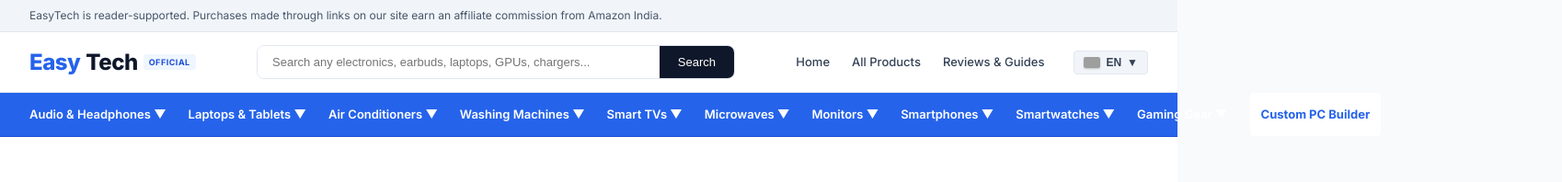
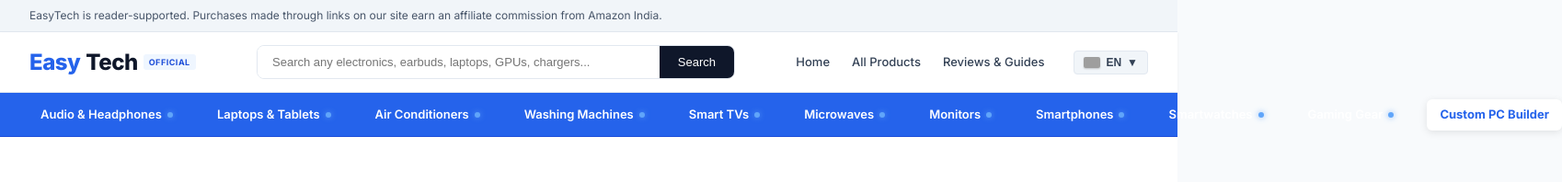
Before and after one commit to pothurikalyanram/EasyTech-store, a website: page index.html in a window 1280 px wide. Shown: the top 198 px of the page at 92% size, 1698 px wide, since content can reach past the window. Drawn offline with Linux system fonts and the light colour scheme; no server answers; grey boxes are pictures that could not be loaded.

Commit message:
Replace plain text down arrows with unique glowing LED indicator dots and glassmorphism hover pills

```diff
--- a/index.html
+++ b/index.html
@@ -71,7 +71,7 @@
     <div class="category-nav-bar">
         <div class="cat-nav-container">
             <div class="cat-nav-item cat-dropdown">
-                <span>Audio & Headphones ▼</span>
+                <span>Audio & Headphones</span>
                 <div class="cat-dropdown-menu">
                     <a href="#marketplace" class="cat-dropdown-item">TWS Wireless Earbuds</a>
                     <a href="#marketplace" class="cat-dropdown-item">Noise Canceling Headphones</a>
@@ -80,7 +80,7 @@
             </div>
 
             <div class="cat-nav-item cat-dropdown">
-                <span>Laptops & Tablets ▼</span>
+                <span>Laptops & Tablets</span>
                 <div class="cat-dropdown-menu">
                     <a href="#marketplace" class="cat-dropdown-item">Apple MacBooks & iPads</a>
                     <a href="#marketplace" class="cat-dropdown-item">Gaming Laptops</a>
@@ -89,7 +89,7 @@
             </div>
 
             <div class="cat-nav-item cat-dropdown">
-                <span>Air Conditioners ▼</span>
+                <span>Air Conditioners</span>
                 <div class="cat-dropdown-menu">
                     <a href="#marketplace" class="cat-dropdown-item">Smart Inverter ACs</a>
                     <a href="#marketplace" class="cat-dropdown-item">Split Air Conditioners</a>
@@ -98,7 +98,7 @@
             </div>
 
             <div class="cat-nav-item cat-dropdown">
-                <span>Washing Machines ▼</span>
+                <span>Washing Machines</span>
                 <div class="cat-dropdown-menu">
                     <a href="#marketplace" class="cat-dropdown-item">Front Load Fully Automatic</a>
                     <a href="#marketplace" class="cat-dropdown-item">Top Load Washing Machines</a>
@@ -107,7 +107,7 @@
             </div>
 
             <div class="cat-nav-item cat-dropdown">
-                <span>Smart TVs ▼</span>
+                <span>Smart TVs</span>
                 <div class="cat-dropdown-menu">
                     <a href="#marketplace" class="cat-dropdown-item">4K OLED & QLED Displays</a>
                     <a href="#marketplace" class="cat-dropdown-item">Budget Smart TVs</a>
@@ -116,7 +116,7 @@
             </div>
 
             <div class="cat-nav-item cat-dropdown">
-                <span>Microwaves ▼</span>
+                <span>Microwaves</span>
                 <div class="cat-dropdown-menu">
                     <a href="#marketplace" class="cat-dropdown-item">Convection Oven Microwaves</a>
                     <a href="#marketplace" class="cat-dropdown-item">Solo & Grill Microwaves</a>
@@ -124,7 +124,7 @@
             </div>
 
             <div class="cat-nav-item cat-dropdown">
-                <span>Monitors ▼</span>
+                <span>Monitors</span>
                 <div class="cat-dropdown-menu">
                     <a href="#marketplace" class="cat-dropdown-item">4K Gaming Displays</a>
                     <a href="#marketplace" class="cat-dropdown-item">Ultrawide Curved Monitors</a>
@@ -133,7 +133,7 @@
             </div>
 
             <div class="cat-nav-item cat-dropdown">
-                <span>Smartphones ▼</span>
+                <span>Smartphones</span>
                 <div class="cat-dropdown-menu">
                     <a href="#marketplace" class="cat-dropdown-item">Flagship iPhones & Androids</a>
                     <a href="#marketplace" class="cat-dropdown-item">5G Budget Performance Phones</a>
@@ -142,7 +142,7 @@
             </div>
 
             <div class="cat-nav-item cat-dropdown">
-                <span>Smartwatches ▼</span>
+                <span>Smartwatches</span>
                 <div class="cat-dropdown-menu">
                     <a href="#marketplace" class="cat-dropdown-item">Fitness & Health Trackers</a>
                     <a href="#marketplace" class="cat-dropdown-item">Apple Watch & Wear OS</a>
@@ -150,7 +150,7 @@
             </div>
 
             <div class="cat-nav-item cat-dropdown">
-                <span>Gaming Gear ▼</span>
+                <span>Gaming Gear</span>
                 <div class="cat-dropdown-menu">
                     <a href="#marketplace" class="cat-dropdown-item">Mechanical Keyboards</a>
                     <a href="#marketplace" class="cat-dropdown-item">Precision Gaming Mice</a>
@@ -159,7 +159,7 @@
             </div>
 
             <a href="builder.html" class="cat-nav-item"
-                style="margin-left:auto; background:#ffffff; color:#2563eb; padding:4px 12px; border-radius:4px; font-weight:700;">Custom PC Builder</a>
+                style="margin-left:auto; background:#ffffff; color:#2563eb; padding:6px 14px; border-radius:6px; font-weight:700; box-shadow:0 2px 8px rgba(0,0,0,0.1);">Custom PC Builder</a>
         </div>
     </div>
 
--- a/styles.css
+++ b/styles.css
@@ -178,7 +178,9 @@ a {
 }
 
 .cat-nav-item {
-    height: 100%;
+    height: 34px;
+    padding: 0 12px;
+    border-radius: 6px;
     color: #ffffff;
     text-decoration: none;
     position: relative;
@@ -186,8 +188,8 @@ a {
     display: inline-flex !important;
     align-items: center !important;
     justify-content: center !important;
-    gap: 5px;
-    transition: color 0.2s;
+    gap: 6px;
+    transition: all 0.2s cubic-bezier(0.4, 0, 0.2, 1);
     white-space: nowrap !important;
     flex-shrink: 0;
     line-height: 1 !important;
@@ -201,7 +203,28 @@ a {
 }
 
 .cat-nav-item:hover {
-    color: #dbeafe;
+    background: rgba(255, 255, 255, 0.16);
+    color: #ffffff;
+    box-shadow: 0 2px 10px rgba(0, 0, 0, 0.12);
+}
+
+/* Unique Animated Indicator Dot (Replaces Down Arrow) */
+.cat-dropdown > span::after {
+    content: '';
+    display: inline-block;
+    width: 6px;
+    height: 6px;
+    background: #60a5fa;
+    border-radius: 50%;
+    margin-left: 6px;
+    box-shadow: 0 0 6px rgba(96, 165, 250, 0.8);
+    transition: transform 0.25s, background 0.25s, box-shadow 0.25s;
+}
+
+.cat-dropdown:hover > span::after {
+    transform: scale(1.5);
+    background: #38bdf8;
+    box-shadow: 0 0 12px rgba(56, 189, 248, 1);
 }
 
 .cat-dropdown {
```
